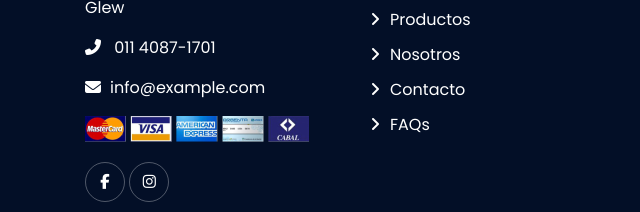
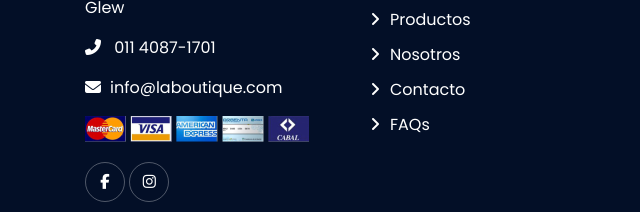
Before and after one commit to leandro-sarvi/js-la-boutique, a plain HTML site: page index.html in a window 1280 px wide. Shown: the part 4378-4590 px from the top of the page, 0-640 px from the left. Drawn offline with Linux system fonts and the light colour scheme.

Commit message:
info contacto

```diff
--- a/index.html
+++ b/index.html
@@ -360,7 +360,7 @@
                         <h2>Información de contacto</h2>
                         <p><i class="fa fa-map-marker-alt"></i> Av. Hipólito Yrigoyen 21098, Glew</p>
                         <p><i class="fa fa-phone-alt"></i> 011 4087-1701</p>
-                        <p><i class="fa fa-envelope"></i>info@example.com</p>
+                        <p><i class="fa fa-envelope"></i>info@laboutique.com</p>
                         <img src="/img/tarjetas.png" alt="tarjetas">
                         <div class="footer-social">
                             <a href="https://www.facebook.com/" target="_blank"><i class="fab fa-facebook-f"></i></a>
```
